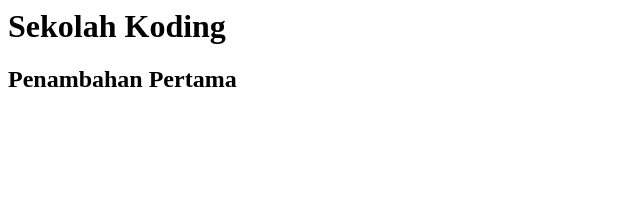
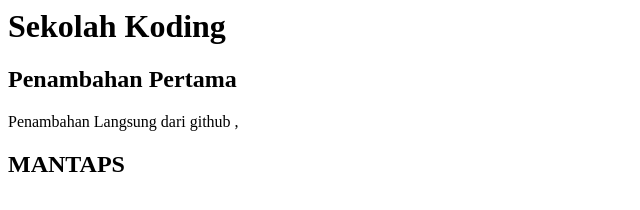
Before and after one commit to lukmansyah15/tutorial, a plain HTML site: page index.html in a window 1280 px wide. Shown: the whole page, without its empty margins (0-640 px from the left). Drawn offline with Linux system fonts and the light colour scheme.

Commit message:
Perubahan Langsung dari GITHUB

```diff
--- a/index.html
+++ b/index.html
@@ -1,2 +1,5 @@
 <h1> Sekolah Koding </h1>
 <h2>Penambahan Pertama</h2>
+
+<p> Penambahan Langsung dari github , </p>
+<h2> MANTAPS </h2>
```
